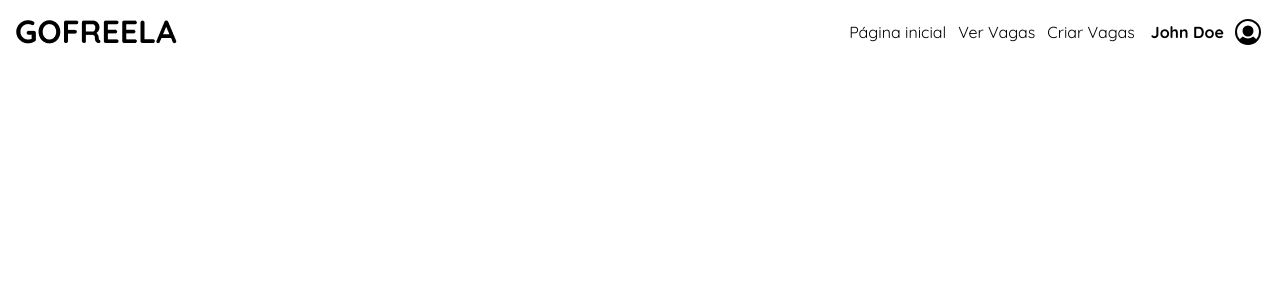
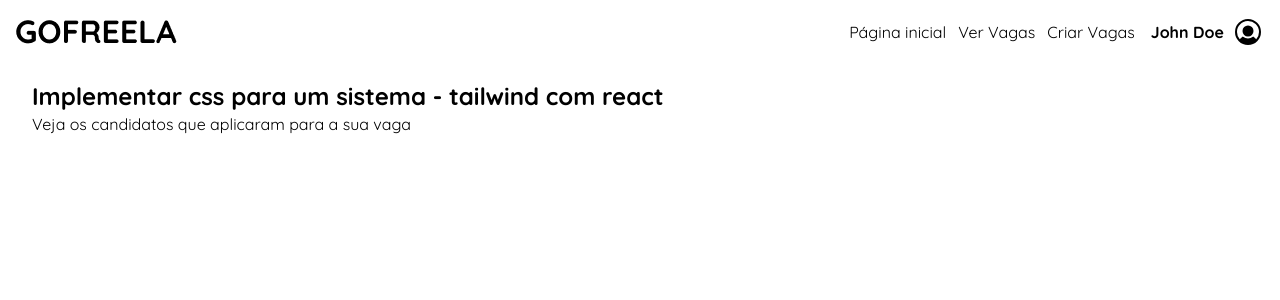
Before and after one commit to Th-Fernandes/gofreela, a React (Vite) app: page / in a window 1280 px wide. Shown: the top 300 px of the page. Built offline with nearby package versions, Linux system fonts and the light colour scheme.

Commit message:
feat: sessão de descrição de vaga

```diff
--- a/src/App.tsx
+++ b/src/App.tsx
@@ -1,8 +1,16 @@
+import { Container } from "./components/container";
 import { Header } from "./components/header";
 
 export default function App() {
 
   return (
-    <Header />
+    <>
+      <Header />
+
+      <Container as="section">
+        <h1 className="text-xl md:text-2xl font-bold">Implementar css para um sistema - tailwind com react</h1>
+        <p>Veja os candidatos que aplicaram para a sua vaga</p>
+      </Container>
+    </>
   )
 }
```
